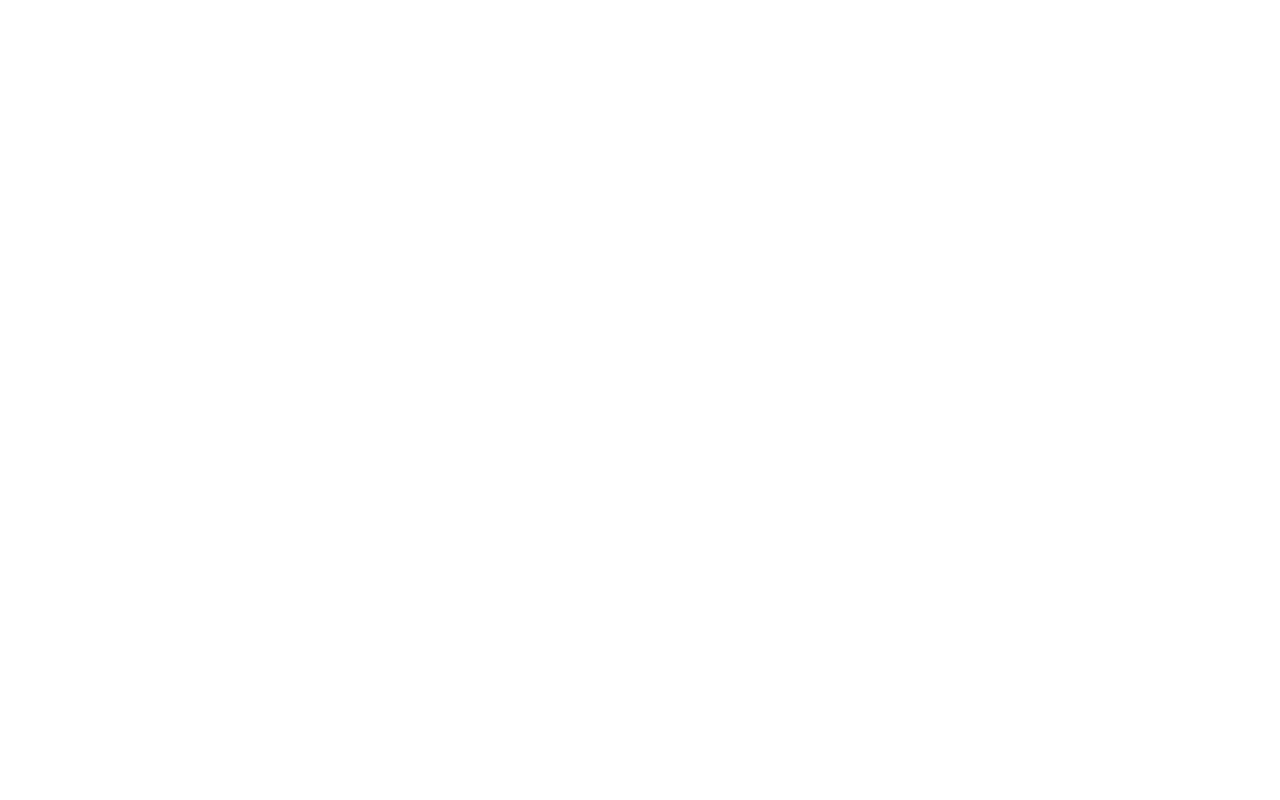
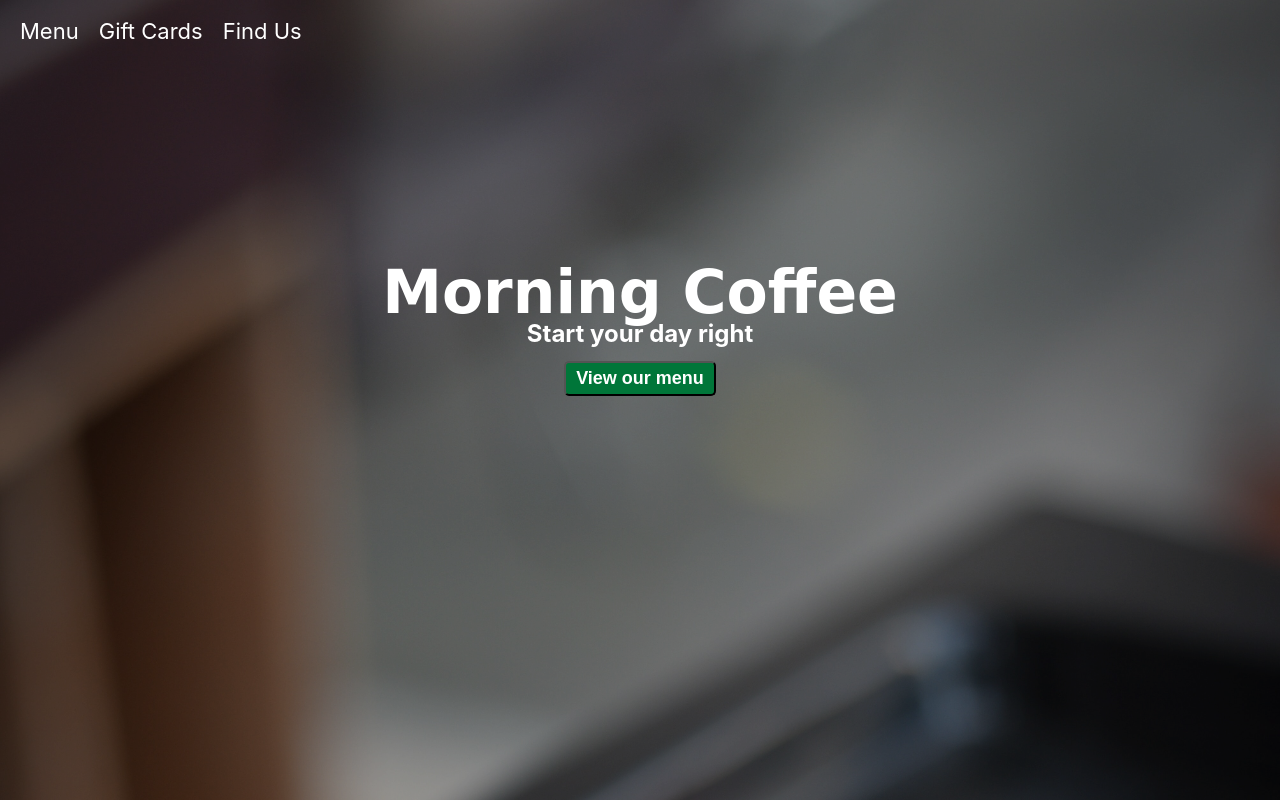
Before and after one commit to sykoivisto/restaurant-page, a website built with webpack: page dist/index.html in a window 1280 px wide. Built offline with nearby package versions, Linux system fonts and the light colour scheme.

Commit message:
basic homepage

```diff
--- a/package.json
+++ b/package.json
@@ -12,6 +12,8 @@
   "author": "",
   "license": "ISC",
   "devDependencies": {
+    "css-loader": "^6.7.1",
+    "style-loader": "^3.3.1",
     "webpack": "^5.74.0",
     "webpack-cli": "^4.10.0",
     "webpack-dev-server": "^4.11.1"
--- /dev/null
+++ b/src/index.css
@@ -0,0 +1,113 @@
+:root {
+    --green: rgb(80, 245, 152);
+    --darkgreen: rgb(0, 118, 57);
+}
+@import url('https://fonts.googleapis.com/css2?family=Dancing+Script:wght@400;600&display=swap');
+
+/* reset */
+html, body, div, span, applet, object, iframe,
+h1, h2, h3, h4, h5, h6, p, blockquote, pre,
+a, abbr, acronym, address, big, cite, code,
+del, dfn, em, img, ins, kbd, q, s, samp,
+small, strike, strong, sub, sup, tt, var,
+b, u, i, center,
+dl, dt, dd, ol, ul, li,
+fieldset, form, label, legend,
+table, caption, tbody, tfoot, thead, tr, th, td,
+article, aside, canvas, details, embed,
+figure, figcaption, footer, header, hgroup,
+menu, nav, output, ruby, section, summary,
+time, mark, audio, video {
+	margin: 0;
+	padding: 0;
+	border: 0;
+	font-size: 100%;
+	font: inherit;
+	vertical-align: baseline;
+}
+/* HTML5 display-role reset for older browsers */
+article, aside, details, figcaption, figure,
+footer, header, hgroup, menu, nav, section {
+	display: block;
+}
+body {
+	line-height: 1;
+}
+ol, ul {
+	list-style: none;
+}
+blockquote, q {
+	quotes: none;
+}
+blockquote:before, blockquote:after,
+q:before, q:after {
+	content: '';
+	content: none;
+}
+table {
+	border-collapse: collapse;
+	border-spacing: 0;
+}
+
+
+
+/* custom */
+
+body {
+    font-family: -apple-system, BlinkMacSystemFont, "Segoe UI", Roboto, Oxygen-Sans, Ubuntu, Cantarell, "Helvetica Neue",sans-serif;
+}
+
+.content {
+    width: 100vw;
+    height: 100vh;
+    background-image: url('./pexels-chevanon-photography-312418.jpg');
+    background-size: cover;
+    background-color: rgba(0, 0, 0, .25);
+    background-blend-mode:multiply;
+}
+.nav {
+    padding: 20px;
+    display: flex;
+    gap: 20px;
+}
+.nav a {
+    text-decoration: none;
+    color: white;
+    font-size: 22px;
+}
+.nav a:hover {
+    scale: 1.02;
+    text-shadow: 1px 1px 2px black;
+    color: var(--green);
+}
+.jumbotron {
+    display: flex;
+    flex-direction: column;
+    align-items: center;
+    margin-top: 25vh;
+}
+.jumbotron h1 {
+    font-size: 60px;
+    font-family: 'Dancing Script', cursive;
+    font-weight: 600;
+    color: white;
+}
+.jumbotron h3 {
+    font-size: 24px;
+    font-weight: bold;
+    color: white;
+}
+button {
+    color: white;
+    background-color: var(--darkgreen);
+    border-radius: 5px;
+    margin: 15px;
+    padding: 5px 10px 5px 10px;
+    font-size: 18px;
+    font-weight: bold;
+}
+button:hover {
+    scale: 1.02;
+    box-shadow: 0px 1px 2px rgb(55, 55, 55);
+    cursor: pointer;
+}
--- a/src/index.js
+++ b/src/index.js
@@ -1 +1 @@
-alert('im working');
+import './index.css';
--- a/webpack.config.js
+++ b/webpack.config.js
@@ -7,8 +7,15 @@ module.exports = {
         static: './dist',
     },
     output: {
-        filename: 'main.js',
+        filename: 'bundle.js',
         path: path.resolve(__dirname, 'dist'),
     },
-
+    module: {
+        rules: [
+            {
+                test: /\.css$/i,
+                use: ['style-loader', 'css-loader'],
+            },
+        ],
+    },
 };
```
Also changed, not shown: dist/index.html, src/pexels-chevanon-photography-312418.jpg (added), src/pexels-eyad-tariq-3879495.jpg (added), 2 other files.
